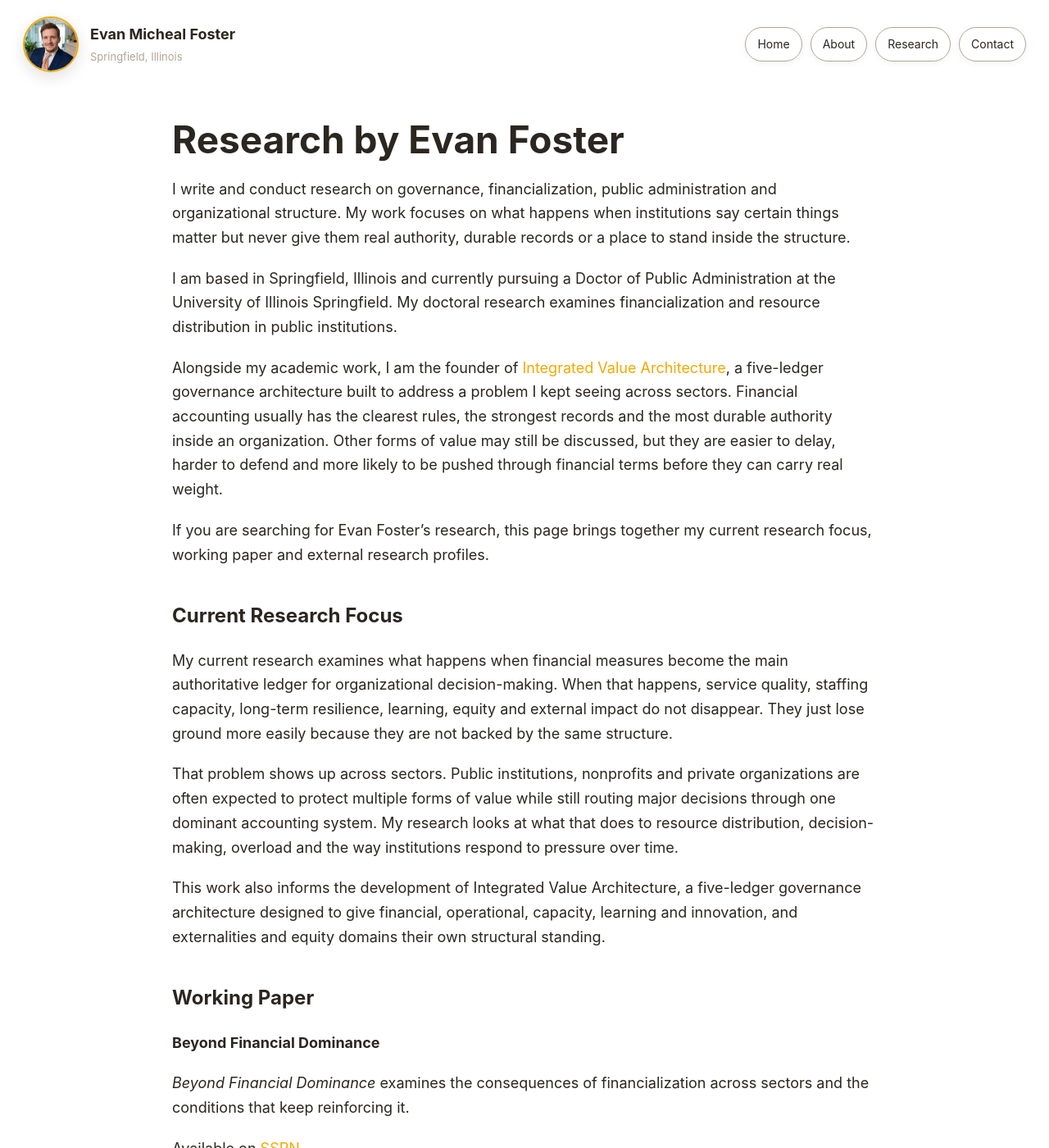
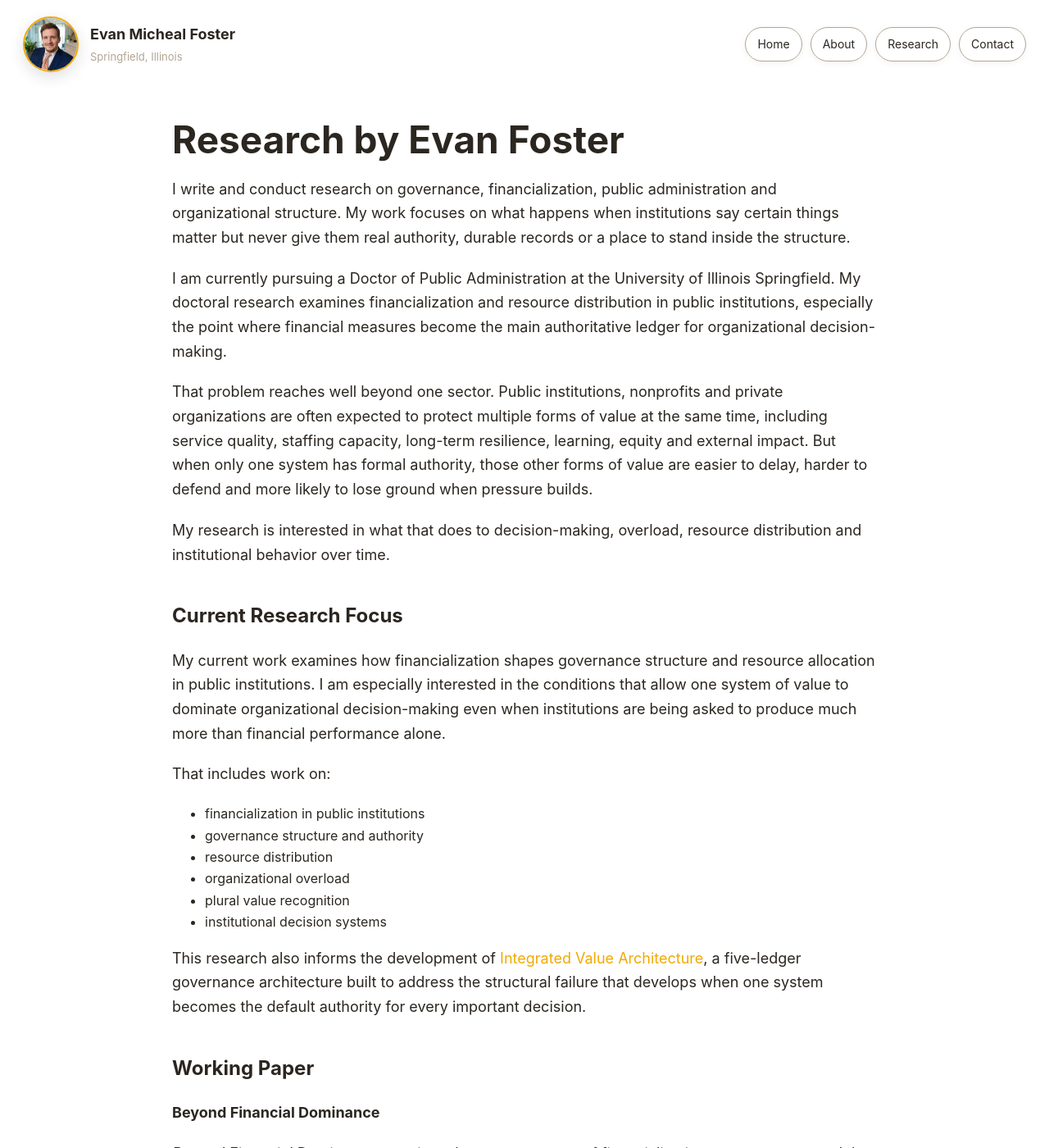
Before and after one commit to efost7873/evanmichealfoster.com, a Jekyll site: the page built from research.md, in a window 1280 px wide and 1400 px high. Shown: the whole window at 82% size. Built offline with Jekyll 4.4.1, drawn with Linux system fonts in a browser that asks for light colours; some of the changed text lies outside the part shown.

Commit message:
Revise research.md for clarity on governance and financialization
Updated title and enhanced descriptions related to governance and financialization. Revised sections to clarify research focus and its implications on decision-making and resource distribution.

```diff
--- a/research.md
+++ b/research.md
@@ -1,6 +1,6 @@
 ---
 layout: default
-title: Research by Evan Foster | Springfield, Illinois
+title: Research by Evan Foster | Governance, Financialization and Public Administration
 permalink: /research/
 description: Research and writing by Evan Foster on governance, financialization, public administration and the structural problems that shape organizational decision-making.
 ---
@@ -9,19 +9,26 @@ description: Research and writing by Evan Foster on governance, financialization
 
 I write and conduct research on governance, financialization, public administration and organizational structure. My work focuses on what happens when institutions say certain things matter but never give them real authority, durable records or a place to stand inside the structure.
 
-I am based in Springfield, Illinois and currently pursuing a Doctor of Public Administration at the University of Illinois Springfield. My doctoral research examines financialization and resource distribution in public institutions.
+I am currently pursuing a Doctor of Public Administration at the University of Illinois Springfield. My doctoral research examines financialization and resource distribution in public institutions, especially the point where financial measures become the main authoritative ledger for organizational decision-making.
 
-Alongside my academic work, I am the founder of [Integrated Value Architecture](https://integratedvaluearchitecture.com), a five-ledger governance architecture built to address a problem I kept seeing across sectors. Financial accounting usually has the clearest rules, the strongest records and the most durable authority inside an organization. Other forms of value may still be discussed, but they are easier to delay, harder to defend and more likely to be pushed through financial terms before they can carry real weight.
+That problem reaches well beyond one sector. Public institutions, nonprofits and private organizations are often expected to protect multiple forms of value at the same time, including service quality, staffing capacity, long-term resilience, learning, equity and external impact. But when only one system has formal authority, those other forms of value are easier to delay, harder to defend and more likely to lose ground when pressure builds.
 
-If you are searching for Evan Foster’s research, this page brings together my current research focus, working paper and external research profiles.
+My research is interested in what that does to decision-making, overload, resource distribution and institutional behavior over time.
 
 ## Current Research Focus
 
-My current research examines what happens when financial measures become the main authoritative ledger for organizational decision-making. When that happens, service quality, staffing capacity, long-term resilience, learning, equity and external impact do not disappear. They just lose ground more easily because they are not backed by the same structure.
+My current work examines how financialization shapes governance structure and resource allocation in public institutions. I am especially interested in the conditions that allow one system of value to dominate organizational decision-making even when institutions are being asked to produce much more than financial performance alone.
 
-That problem shows up across sectors. Public institutions, nonprofits and private organizations are often expected to protect multiple forms of value while still routing major decisions through one dominant accounting system. My research looks at what that does to resource distribution, decision-making, overload and the way institutions respond to pressure over time.
+That includes work on:
 
-This work also informs the development of Integrated Value Architecture, a five-ledger governance architecture designed to give financial, operational, capacity, learning and innovation, and externalities and equity domains their own structural standing.
+- financialization in public institutions
+- governance structure and authority
+- resource distribution
+- organizational overload
+- plural value recognition
+- institutional decision systems
+
+This research also informs the development of [Integrated Value Architecture](https://integratedvaluearchitecture.com), a five-ledger governance architecture built to address the structural failure that develops when one system becomes the default authority for every important decision.
 
 ## Working Paper
 
@@ -36,23 +43,13 @@ Available on [SSRN](https://ssrn.com/abstract=6050034)
 **ORCID**
 [0009-0005-8361-2495](https://orcid.org/0009-0005-8361-2495)
 
-**SSRN Author Page**
+**SSRN**
 [Beyond Financial Dominance on SSRN](https://ssrn.com/abstract=6050034)
-
-## Research Areas
-
-- Governance
-- Financialization
-- Public administration
-- Accounting
-- Organizational structure
-- Resource distribution
-- Institutional decision systems
 
 ## Related Pages
 
-More information about my background is available on the [About](/about/) page.
+For broader background and personal context, visit the [About](/about/) page.
 
-More focused professional information is available on the [Evan Foster Springfield, Illinois](/evan-foster-springfield-il/) page.
+For articles, essays and public-facing writing, visit the [Writing](/writing/) page.
 
-More about where I live and work is available on the [Springfield](/springfield/) page.
+For a clearer professional profile tied to my name and location, visit the [Evan Foster Springfield, Illinois](/evan-foster-springfield-il/) page.
```
